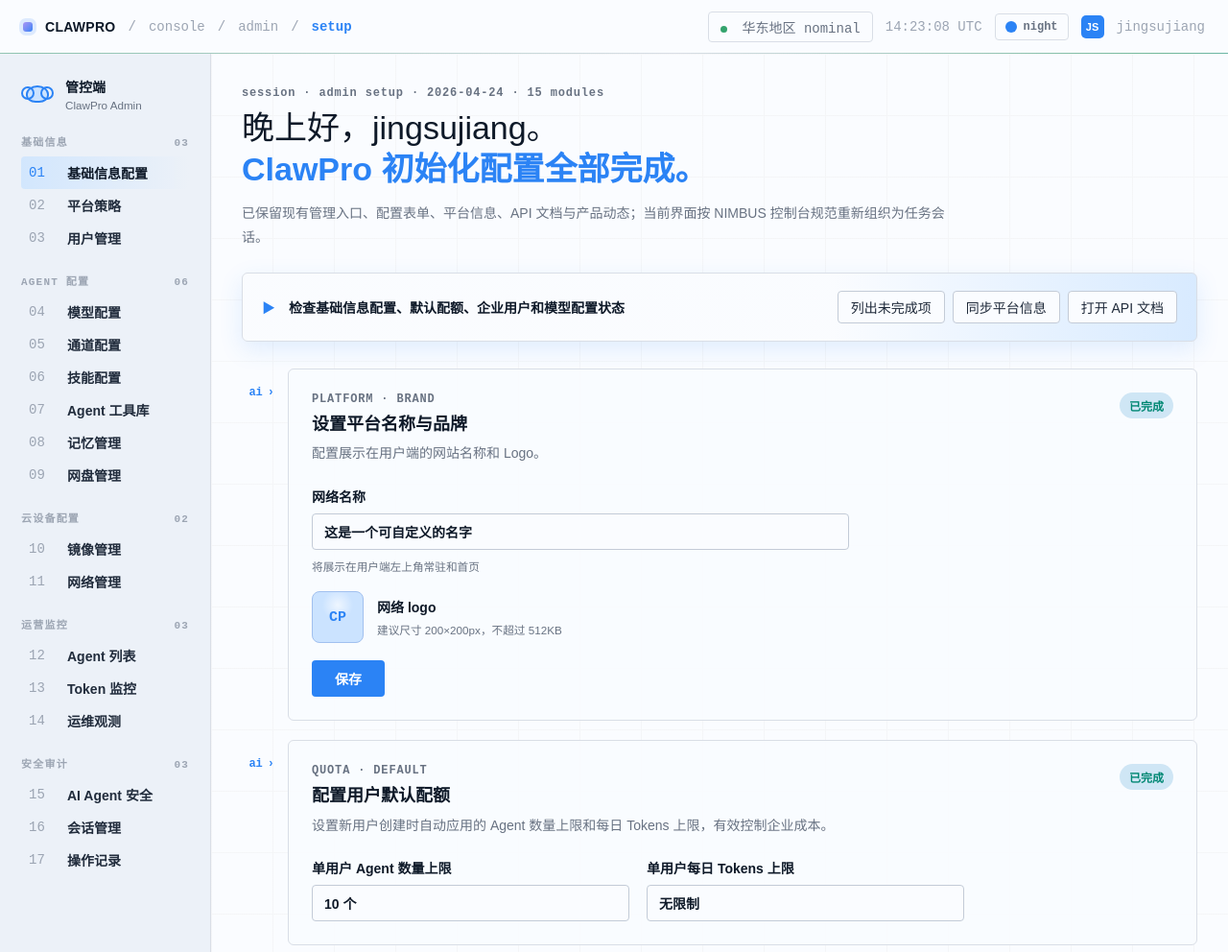
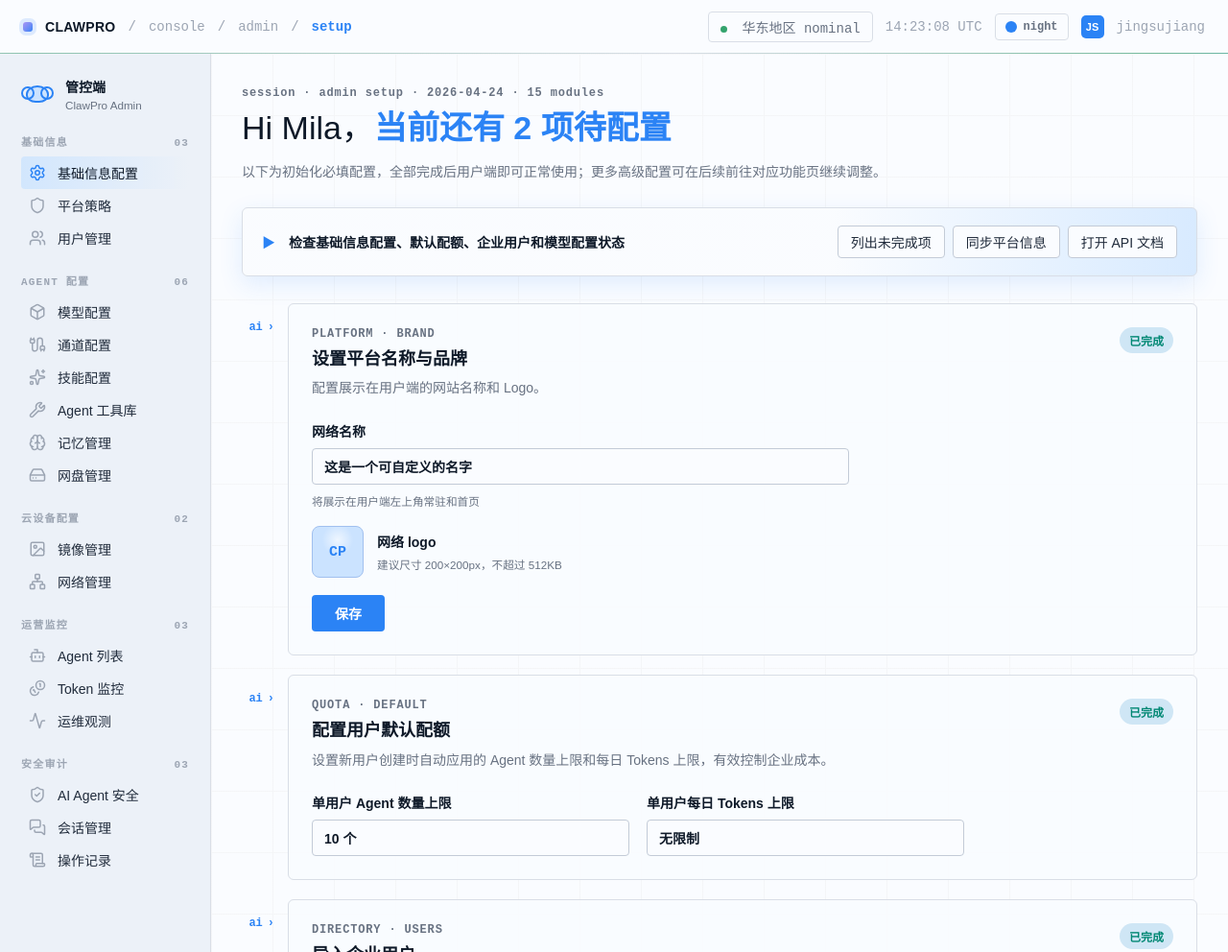
Before and after one commit to techfanseric/clawpro-redesign, a plain HTML site: page index.html in a window 1280 px wide. Shown: the top 992 px of the page at 96% size. Drawn offline with nearby package versions, Linux system fonts and the light colour scheme.

Commit message:
Add Lucide icons and update navigation styles in index.html and styles.css

```diff
--- a/index.html
+++ b/index.html
@@ -5,6 +5,7 @@
     <meta name="viewport" content="width=device-width, initial-scale=1.0" />
     <title>ClawPro Admin · NIMBUS Redesign</title>
     <link rel="stylesheet" href="./styles.css" />
+    <script src="https://unpkg.com/lucide@latest"></script>
   </head>
   <body>
     <div class="desktop-shell">
@@ -46,39 +47,39 @@
           <nav aria-label="ClawPro Admin">
             <div class="nav-group">
               <div class="nav-title">基础信息 <span>03</span></div>
-              <a class="nav-item selected" href="#basic"><span>01</span> 基础信息配置</a>
-              <a class="nav-item" href="#strategy"><span>02</span> 平台策略</a>
-              <a class="nav-item" href="#users"><span>03</span> 用户管理</a>
+              <a class="nav-item selected" href="#basic"><span class="nav-icon" data-lucide="settings"></span> 基础信息配置</a>
+              <a class="nav-item" href="#strategy"><span class="nav-icon" data-lucide="shield"></span> 平台策略</a>
+              <a class="nav-item" href="#users"><span class="nav-icon" data-lucide="users"></span> 用户管理</a>
             </div>
 
             <div class="nav-group">
               <div class="nav-title">Agent 配置 <span>06</span></div>
-              <a class="nav-item" href="#models"><span>04</span> 模型配置</a>
-              <a class="nav-item" href="#channels"><span>05</span> 通道配置</a>
-              <a class="nav-item" href="#skills"><span>06</span> 技能配置</a>
-              <a class="nav-item" href="#tools"><span>07</span> Agent 工具库</a>
-              <a class="nav-item" href="#memory"><span>08</span> 记忆管理</a>
-              <a class="nav-item" href="#drive"><span>09</span> 网盘管理</a>
+              <a class="nav-item" href="#models"><span class="nav-icon" data-lucide="box"></span> 模型配置</a>
+              <a class="nav-item" href="#channels"><span class="nav-icon" data-lucide="cable"></span> 通道配置</a>
+              <a class="nav-item" href="#skills"><span class="nav-icon" data-lucide="sparkles"></span> 技能配置</a>
+              <a class="nav-item" href="#tools"><span class="nav-icon" data-lucide="wrench"></span> Agent 工具库</a>
+              <a class="nav-item" href="#memory"><span class="nav-icon" data-lucide="brain"></span> 记忆管理</a>
+              <a class="nav-item" href="#drive"><span class="nav-icon" data-lucide="hard-drive"></span> 网盘管理</a>
             </div>
 
             <div class="nav-group">
               <div class="nav-title">云设备配置 <span>02</span></div>
-              <a class="nav-item" href="#images"><span>10</span> 镜像管理</a>
-              <a class="nav-item" href="#network"><span>11</span> 网络管理</a>
+              <a class="nav-item" href="#images"><span class="nav-icon" data-lucide="image"></span> 镜像管理</a>
+              <a class="nav-item" href="#network"><span class="nav-icon" data-lucide="network"></span> 网络管理</a>
             </div>
 
             <div class="nav-group">
               <div class="nav-title">运营监控 <span>03</span></div>
-              <a class="nav-item" href="#agents"><span>12</span> Agent 列表</a>
-              <a class="nav-item" href="#tokens"><span>13</span> Token 监控</a>
-              <a class="nav-item" href="#observability"><span>14</span> 运维观测</a>
+              <a class="nav-item" href="#agents"><span class="nav-icon" data-lucide="bot"></span> Agent 列表</a>
+              <a class="nav-item" href="#tokens"><span class="nav-icon" data-lucide="coins"></span> Token 监控</a>
+              <a class="nav-item" href="#observability"><span class="nav-icon" data-lucide="activity"></span> 运维观测</a>
             </div>
 
             <div class="nav-group">
               <div class="nav-title">安全审计 <span>03</span></div>
-              <a class="nav-item" href="#security"><span>15</span> AI Agent 安全</a>
-              <a class="nav-item" href="#sessions"><span>16</span> 会话管理</a>
-              <a class="nav-item" href="#logs"><span>17</span> 操作记录</a>
+              <a class="nav-item" href="#security"><span class="nav-icon" data-lucide="shield-check"></span> AI Agent 安全</a>
+              <a class="nav-item" href="#sessions"><span class="nav-icon" data-lucide="messages-square"></span> 会话管理</a>
+              <a class="nav-item" href="#logs"><span class="nav-icon" data-lucide="scroll-text"></span> 操作记录</a>
             </div>
           </nav>
 
@@ -94,8 +95,8 @@
         <main class="content">
           <section class="hero">
             <p class="eyebrow">session · admin setup · 2026-04-24 · 15 modules</p>
-            <h1>晚上好，jingsujiang。<br /><span>ClawPro 初始化配置全部完成。</span></h1>
-            <p class="summary">已保留现有管理入口、配置表单、平台信息、API 文档与产品动态；当前界面按 NIMBUS 控制台规范重新组织为任务会话。</p>
+            <h1>Hi Mila，<span>当前还有 2 项待配置</span></h1>
+            <p class="summary">以下为初始化必填配置，全部完成后用户端即可正常使用；更多高级配置可在后续前往对应功能页继续调整。</p>
           </section>
 
           <section class="command-strip" aria-label="Primary setup query">
@@ -286,6 +287,9 @@
         localStorage.setItem("clawpro-theme", nextTheme);
         applyTheme(nextTheme);
       });
+
+      // Initialize Lucide icons
+      lucide.createIcons();
     </script>
   </body>
 </html>
--- a/styles.css
+++ b/styles.css
@@ -292,14 +292,25 @@ input {
   border-radius: 4px;
   color: color-mix(in oklch, var(--ink) 76%, var(--muted));
   text-decoration: none;
-  font-weight: 650;
+  font-weight: 400;
 }
 
-.nav-item span {
-  width: 28px;
+.nav-item .nav-icon {
+  width: 18px;
+  height: 18px;
+  display: flex;
+  align-items: center;
+  justify-content: center;
   color: var(--faint);
-  font-family: var(--mono);
-  font-weight: 500;
+  flex-shrink: 0;
+}
+
+.nav-item .nav-icon svg {
+  width: 11px;
+  height: 11px;
+  stroke: currentColor;
+  stroke-width: 2;
+  fill: none;
 }
 
 .nav-item.selected {
@@ -307,7 +318,7 @@ input {
   color: var(--ink);
 }
 
-.nav-item.selected span {
+.nav-item.selected .nav-icon {
   color: var(--blue);
 }
 
```
